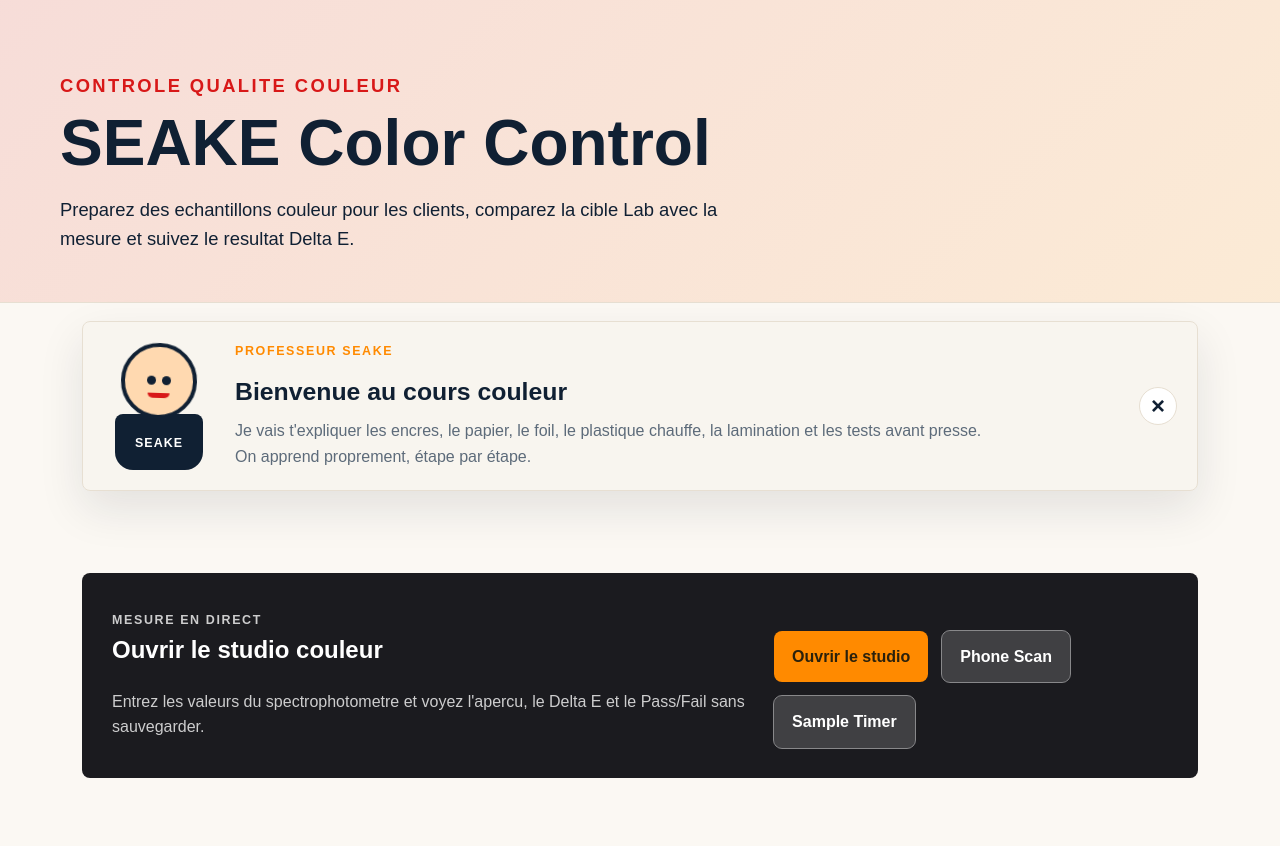
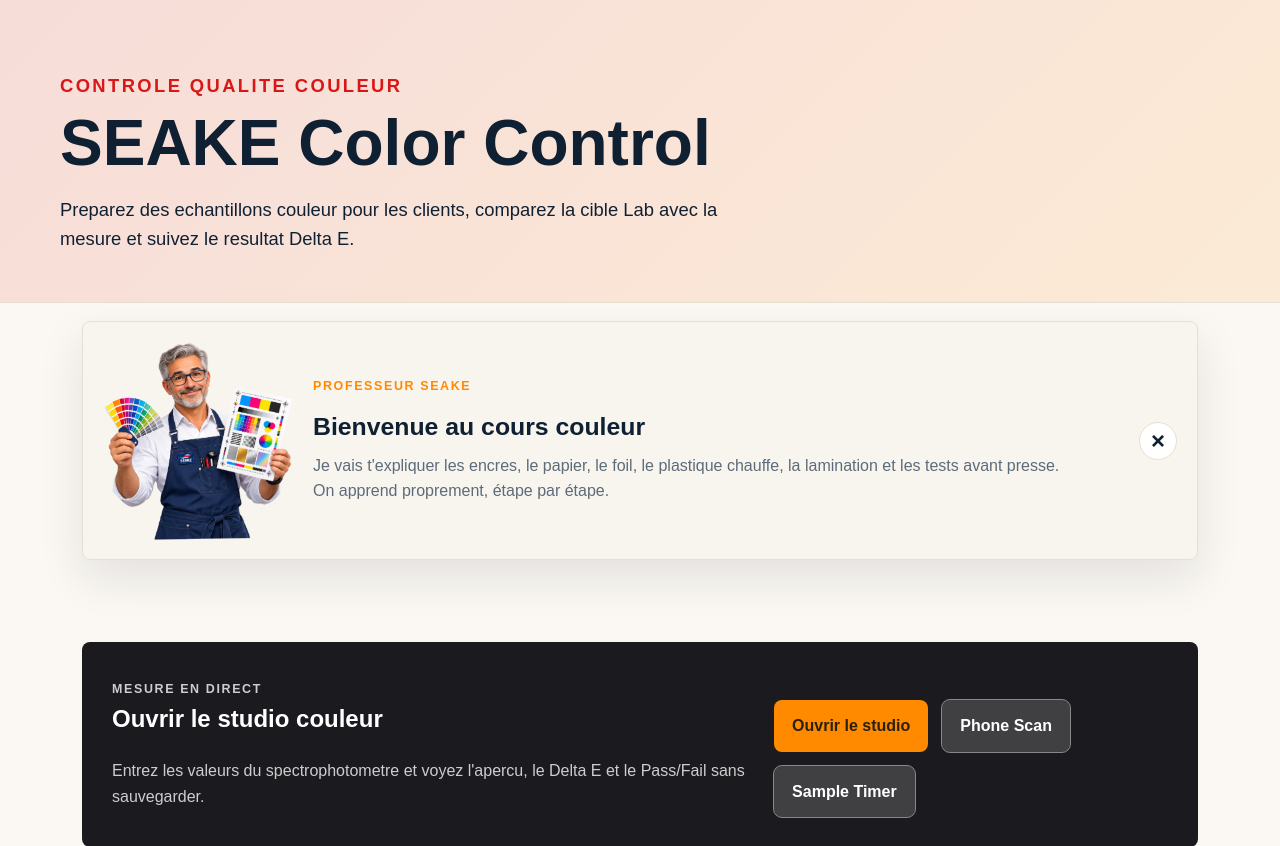
Before and after one commit to 1234jASKET/seake, a Django app: page /color-control/ in a window 1280 px wide. Shown: the part 101-947 px from the top of the page. Run offline with Django 5.2, Linux system fonts and the light colour scheme; data that the repository does not hold is empty.

Commit message:
Add real Professor SEAKE mascot image

```diff
--- a/static/css/style.css
+++ b/static/css/style.css
@@ -1086,59 +1086,16 @@ p {
     align-items: center;
     display: grid;
     justify-items: center;
-    width: 112px;
-}
-
-.seake-character-head {
-    animation: seakeHeadTalk 2.4s ease-in-out infinite;
-    background: #ffd9b0;
-    border: 4px solid #102033;
-    border-radius: 50%;
-    height: 76px;
-    position: relative;
-    width: 76px;
-}
-
-.seake-character-eye {
-    background: #102033;
-    border-radius: 50%;
-    height: 9px;
-    position: absolute;
-    top: 29px;
-    width: 9px;
-}
-
-.seake-character-eye.left {
-    left: 22px;
-}
-
-.seake-character-eye.right {
-    right: 22px;
-}
-
-.seake-character-mouth {
-    animation: seakeMouthTalk .55s ease-in-out infinite;
-    background: var(--brand);
-    border-radius: 0 0 18px 18px;
-    bottom: 17px;
-    height: 7px;
-    left: 50%;
-    position: absolute;
-    transform: translateX(-50%);
-    width: 24px;
-}
-
-.seake-character-body {
-    background: #102033;
-    border-radius: 8px 8px 18px 18px;
-    color: var(--white);
-    font-size: .78rem;
-    font-weight: 900;
-    letter-spacing: .08em;
-    margin-top: -4px;
-    padding: 20px 16px 16px;
-    text-align: center;
-    width: 88px;
+    width: clamp(120px, 16vw, 190px);
+}
+
+.seake-character img {
+    animation: seakeProfessorFloat 3.2s ease-in-out infinite;
+    display: block;
+    height: auto;
+    max-height: 220px;
+    max-width: 100%;
+    object-fit: contain;
 }
 
 .seake-speech h2 {
@@ -1179,28 +1136,13 @@ p {
     }
 }
 
-@keyframes seakeHeadTalk {
+@keyframes seakeProfessorFloat {
     0%,
     100% {
-        transform: translateY(0) rotate(0deg);
-    }
-    45% {
-        transform: translateY(-3px) rotate(-2deg);
-    }
-    70% {
-        transform: translateY(1px) rotate(2deg);
-    }
-}
-
-@keyframes seakeMouthTalk {
-    0%,
-    100% {
-        height: 5px;
-        width: 22px;
+        transform: translateY(0) rotate(-1deg);
     }
     50% {
-        height: 15px;
-        width: 18px;
+        transform: translateY(-5px) rotate(1deg);
     }
 }
 
--- a/templates/base.html
+++ b/templates/base.html
@@ -6,7 +6,7 @@
     <meta name="viewport" content="width=device-width, initial-scale=1">
     <title>{% block title %}SEAKE JOURNAL{% endblock %}</title>
     <link rel="alternate" type="application/rss+xml" title="SEAKE JOURNAL RSS" href="{% url 'articles_feed' %}">
-    <link rel="stylesheet" href="{% static 'css/style.css' %}?v=20260828-prof-seake">
+    <link rel="stylesheet" href="{% static 'css/style.css' %}?v=20260828-prof-seake-image">
 </head>
 <body>
     <header class="site-header">
@@ -50,6 +50,6 @@
         <p>&copy; {% now "Y" %} SEAKE JOURNAL. Tous droits reserves.</p>
     </footer>
 
-    <script src="{% static 'js/main.js' %}?v=20260828-prof-seake"></script>
+    <script src="{% static 'js/main.js' %}?v=20260828-prof-seake-image"></script>
 </body>
 </html>
--- a/templates/color_control.html
+++ b/templates/color_control.html
@@ -1,4 +1,5 @@
 {% extends "base.html" %}
+{% load static %}
 
 {% block title %}SEAKE Color Control{% endblock %}
 
@@ -12,14 +13,7 @@
 <section class="section seake-guide-section" data-seake-guide>
     <div class="seake-guide">
         <div class="seake-character" aria-hidden="true">
-            <div class="seake-character-head">
-                <span class="seake-character-eye left"></span>
-                <span class="seake-character-eye right"></span>
-                <span class="seake-character-mouth"></span>
-            </div>
-            <div class="seake-character-body">
-                <span>SEAKE</span>
-            </div>
+            <img src="{% static 'img/professeur-seake.png' %}" alt="">
         </div>
         <div class="seake-speech">
             <p class="eyebrow">Professeur SEAKE</p>
```
Also changed, not shown: static/img/professeur-seake.png (added).
